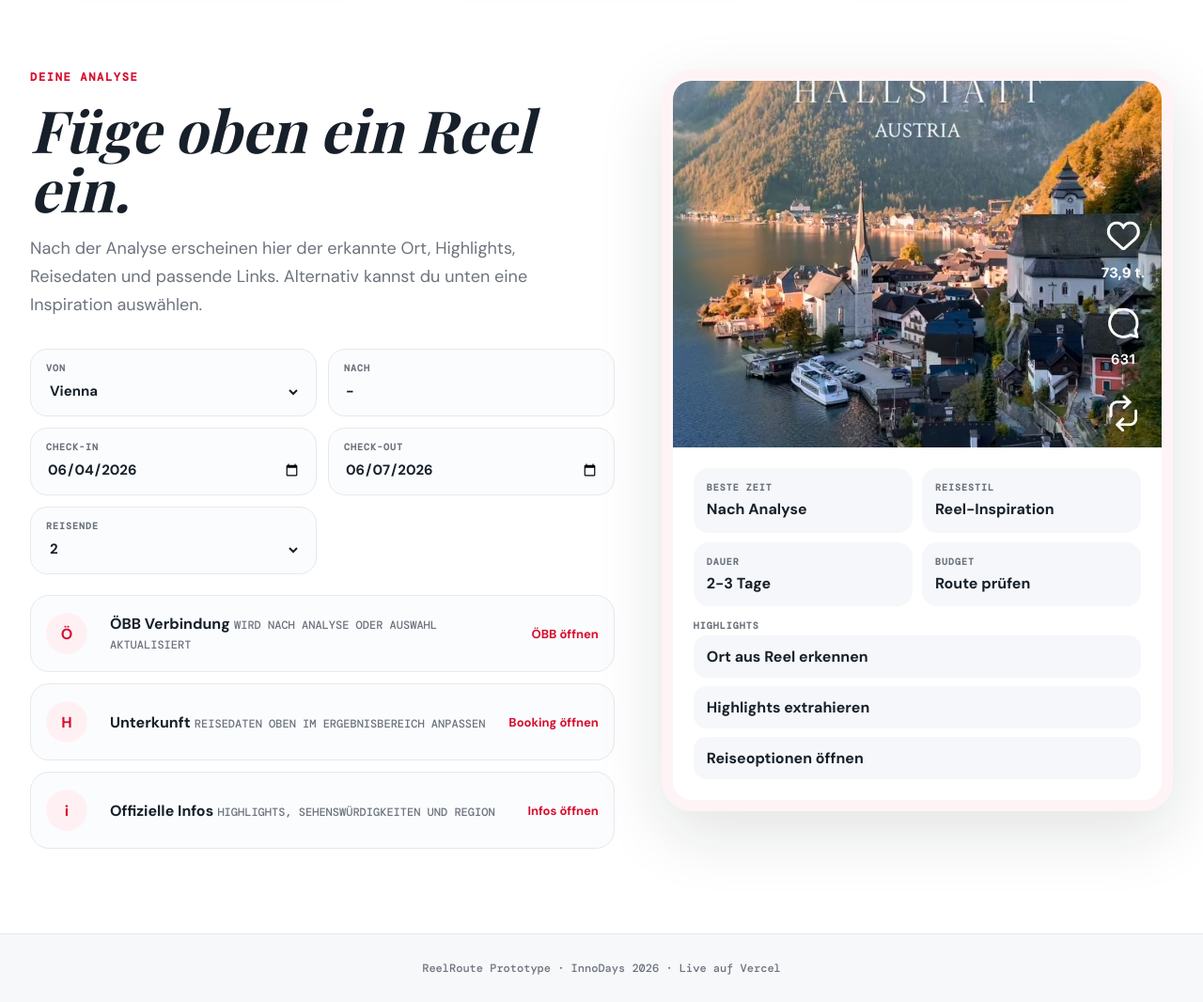
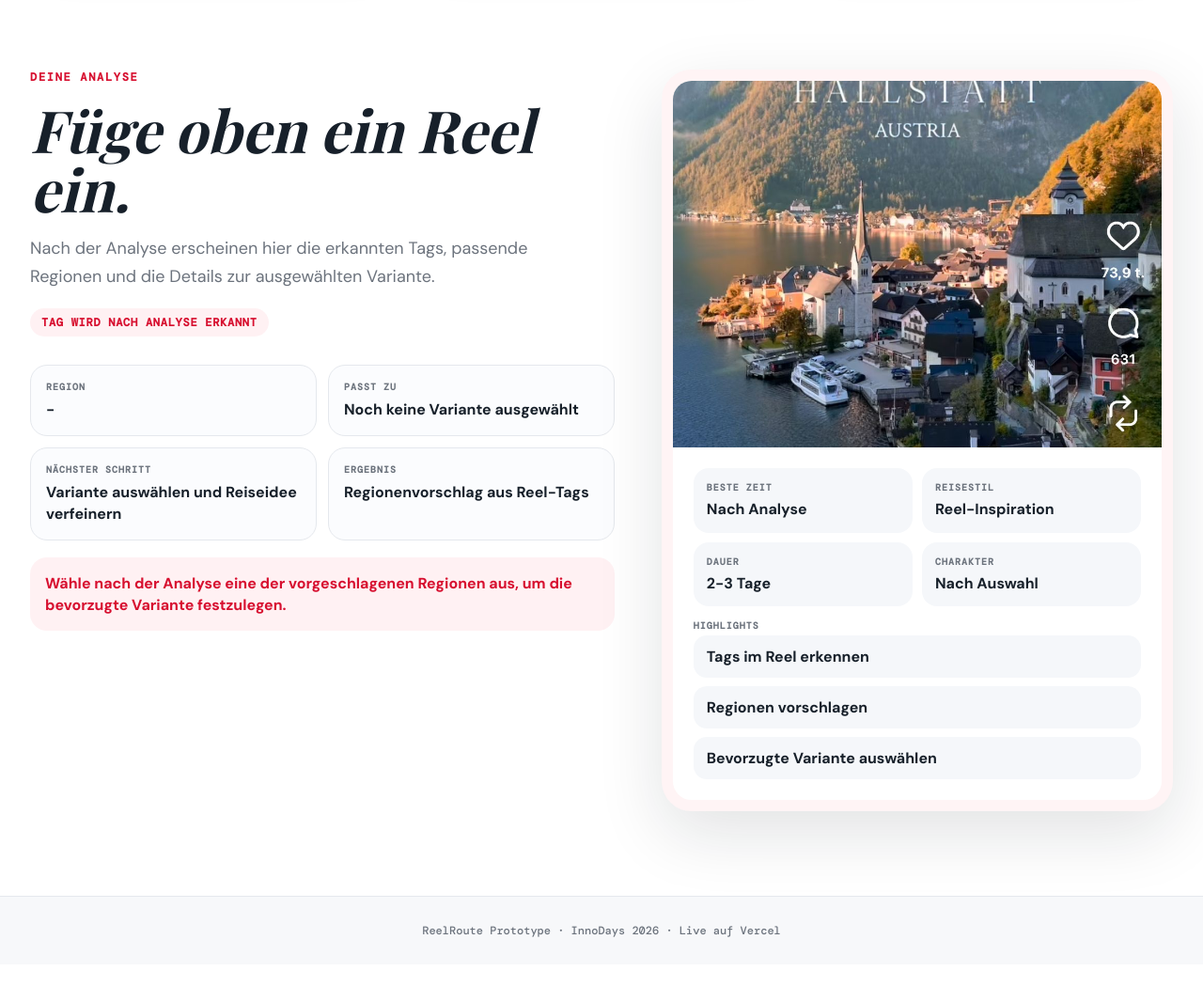
Before and after one commit to lw9015/reelroute, a Flask app: page / in a window 1280 px wide. Shown: the part 1809-2875 px from the top of the page at 94% size. After the commit the page ends 2806 px from the top, so only its background shows below. Run offline with Flask 3, Linux system fonts and the light colour scheme; some web fonts are replaced.

Commit message:
Remove booking links from recommendation flow

```diff
--- a/app.py
+++ b/app.py
@@ -386,15 +386,8 @@ def analyze_reel(url, data=None):
                 unique.append(loc)
         result["locations"] = unique[:5]
 
-        # Schritt 5: ÖBB + Hotel + austria.info
-        result["steps"].append("trip")
-        if result["locations"]:
-            top = result["locations"][0]["name"]
-            origin_city = data.get("origin", "Zürich HB")
-            result["oebb"] = get_oebb_connections(origin_city, top + " Hbf")
-            result["hotel"] = get_hotels(top)
-            result["austria_info"] = get_austria_info(top)
-            result["skyscanner"] = get_skyscanner(top, data.get("origin", "Zürich"))
+        # Schritt 5: Vorschlagsgrundlage für das Frontend bereitstellen
+        result["steps"].append("recommendations")
 
     result["processing_ms"] = int((time.time() - t0) * 1000)
     return result
--- a/templates/index.html
+++ b/templates/index.html
@@ -272,76 +272,37 @@ h1 {
   font-size: 18px;
   line-height: 1.65;
 }
-.form-grid {
-  margin: 32px 0 22px;
+.variant-grid {
+  margin-top: 30px;
   display: grid;
   grid-template-columns: repeat(2, minmax(0, 1fr));
   gap: 12px;
 }
-.field {
-  min-height: 72px;
+.variant-box {
   border: 1px solid var(--line);
   border-radius: 18px;
-  padding: 13px 16px;
+  padding: 16px;
   background: #fbfcfe;
 }
-.field label {
-  display: block;
-  margin-bottom: 7px;
+.variant-label {
   color: var(--muted);
   font: 700 10px "DM Mono", monospace;
   letter-spacing: 0.1em;
   text-transform: uppercase;
 }
-.field input, .field select {
-  width: 100%;
-  border: 0;
-  outline: 0;
-  background: transparent;
-  color: var(--ink);
-  font: 700 15px "DM Sans", sans-serif;
+.variant-value {
+  margin-top: 7px;
+  font-weight: 700;
+  line-height: 1.4;
 }
-.booking-list {
-  display: grid;
-  gap: 12px;
-}
-.booking-card {
-  display: grid;
-  grid-template-columns: 54px 1fr auto;
-  gap: 14px;
-  align-items: center;
-  min-height: 82px;
-  padding: 14px 16px;
-  border: 1px solid var(--line);
-  border-radius: 20px;
-  background: #fbfcfe;
-  text-decoration: none;
-}
-.booking-icon {
-  width: 44px;
-  height: 44px;
-  border-radius: 999px;
-  display: grid;
-  place-items: center;
+.selection-note {
+  margin-top: 18px;
+  border-radius: 18px;
   background: var(--red-soft);
   color: var(--red);
+  padding: 16px;
   font-weight: 700;
-}
-.booking-name {
-  font-size: 16px;
-  font-weight: 700;
-}
-.booking-meta {
-  margin-top: 4px;
-  color: var(--muted);
-  font: 500 12px "DM Mono", monospace;
-  text-transform: uppercase;
-}
-.booking-link {
-  color: var(--red);
-  font-weight: 700;
-  white-space: nowrap;
-  font-size: 13px;
+  line-height: 1.45;
 }
 .detail-panel {
   border-radius: 32px;
@@ -454,9 +415,7 @@ footer {
 @media (max-width: 640px) {
   .hero { padding: 36px 18px 20px; }
   .destination-wrap, .trip-section { padding-left: 18px; padding-right: 18px; }
-  .form-grid, .fact-grid, .url-row { grid-template-columns: 1fr; }
-  .booking-card { grid-template-columns: 46px 1fr; }
-  .booking-link { grid-column: 2; }
+  .variant-grid, .fact-grid, .url-row { grid-template-columns: 1fr; }
 }
 </style>
 </head>
@@ -507,65 +466,26 @@ footer {
         <h2 class="trip-title" id="tripTitle">Wähle oben einen Ort aus.</h2>
         <p class="trip-copy" id="tripCopy">Danach erscheinen hier die wichtigsten Informationen und buchbare Optionen.</p>
 
-        <div class="form-grid">
-          <div class="field">
-            <label for="originCity">Von</label>
-            <select id="originCity">
-              <option>Vienna</option>
-              <option>Zürich</option>
-              <option>Berlin</option>
-              <option>München</option>
-            </select>
+        <div class="tag-row" id="selectedTags" style="justify-content:flex-start"></div>
+        <div class="variant-grid">
+          <div class="variant-box">
+            <div class="variant-label">Region</div>
+            <div class="variant-value" id="selectedRegion">-</div>
           </div>
-          <div class="field">
-            <label for="destinationName">Nach</label>
-            <input id="destinationName" type="text" readonly value="-">
+          <div class="variant-box">
+            <div class="variant-label">Passt zu</div>
+            <div class="variant-value" id="selectedFit">-</div>
           </div>
-          <div class="field">
-            <label for="checkIn">Check-in</label>
-            <input id="checkIn" type="date">
+          <div class="variant-box">
+            <div class="variant-label">Nächster Schritt</div>
+            <div class="variant-value">Variante auswählen und Reiseidee verfeinern</div>
           </div>
-          <div class="field">
-            <label for="checkOut">Check-out</label>
-            <input id="checkOut" type="date">
-          </div>
-          <div class="field">
-            <label for="travelers">Reisende</label>
-            <select id="travelers">
-              <option>1</option>
-              <option selected>2</option>
-              <option>3</option>
-              <option>4</option>
-            </select>
+          <div class="variant-box">
+            <div class="variant-label">Ergebnis</div>
+            <div class="variant-value">Regionenvorschlag aus Reel-Tags</div>
           </div>
         </div>
-
-        <div class="booking-list">
-          <a class="booking-card" id="trainLink" href="https://fahrplan.oebb.at/webapp/#!P%7CTP!H%7C693665" target="_blank">
-            <span class="booking-icon">Ö</span>
-            <span>
-              <span class="booking-name" id="trainTitle">ÖBB Verbindung</span>
-              <span class="booking-meta" id="trainMeta">Abfahrt und Dauer werden nach Auswahl angezeigt</span>
-            </span>
-            <span class="booking-link">ÖBB öffnen</span>
-          </a>
-          <a class="booking-card" id="hotelLink" href="https://www.booking.com" target="_blank">
-            <span class="booking-icon">H</span>
-            <span>
-              <span class="booking-name" id="hotelTitle">Unterkunft</span>
-              <span class="booking-meta" id="hotelMeta">Booking.com Suche mit Reisedaten</span>
-            </span>
-            <span class="booking-link">Booking öffnen</span>
-          </a>
-          <a class="booking-card" id="infoLink" href="https://www.austria.info/de" target="_blank">
-            <span class="booking-icon">i</span>
-            <span>
-              <span class="booking-name" id="infoTitle">Offizielle Infos</span>
-              <span class="booking-meta">Highlights, Sehenswürdigkeiten und Region</span>
-            </span>
-            <span class="booking-link">Infos öffnen</span>
-          </a>
-        </div>
+        <div class="selection-note" id="selectionNote">Wähle eine der vorgeschlagenen Regionen aus, um die bevorzugte Variante festzulegen.</div>
       </div>
 
       <aside class="detail-panel">
@@ -585,7 +505,7 @@ footer {
               <div class="fact-value" id="duration">-</div>
             </div>
             <div class="fact">
-              <div class="fact-label">Budget</div>
+              <div class="fact-label">Charakter</div>
               <div class="fact-value" id="budget">-</div>
             </div>
           </div>
@@ -604,7 +524,6 @@ footer {
 
 <script>
 const imgBase = "{{ url_for('static', filename='examples/') }}";
-const OEBB_FAHRPLAN_URL = "https://fahrplan.oebb.at/webapp/#!P%7CTP!H%7C693665";
 const DESTINATIONS = {
   hallstatt: {
     region: "Salzkammergut",
@@ -615,11 +534,8 @@ const DESTINATIONS = {
     bestTime: "Frühling oder Herbst",
     style: "Wandern, See, Fotospots",
     duration: "2-3 Tage",
-    budget: "ab ca. 35 Euro Zug",
-    train: "4h 45min · 2 Umstiege · ab 35 Euro",
-    highlights: ["Hallstätter See", "Skywalk Aussichtsplattform", "Salzbergwerk Hallstatt"],
-    oebbTo: "Hallstatt",
-    infoUrl: "https://www.austria.info/de/reiseziele/orte/hallstatt"
+    budget: "Natur, Ruhe, Aussicht",
+    highlights: ["Hallstätter See", "Skywalk Aussichtsplattform", "Salzbergwerk Hallstatt"]
   },
   wien: {
     region: "Vienna",
@@ -630,11 +546,8 @@ const DESTINATIONS = {
     bestTime: "Ganzjährig",
     style: "Food, Kultur, Stadt",
     duration: "2-4 Tage",
-    budget: "ab ca. 39 Euro Zug",
-    train: "3h 58min · direkt · ab 39 Euro",
-    highlights: ["Naschmarkt Frühstück", "MuseumsQuartier", "Prater und Riesenrad"],
-    oebbTo: "Wien Hbf",
-    infoUrl: "https://www.austria.info/de/reiseziele/staedte/wien"
+    budget: "Urban, Kulinarik, Kultur",
+    highlights: ["Naschmarkt Frühstück", "MuseumsQuartier", "Prater und Riesenrad"]
   },
   salzburg: {
     region: "Salzburg",
@@ -645,11 +558,8 @@ const DESTINATIONS = {
     bestTime: "April bis Oktober",
     style: "Mountainbike, Motocross, Wandern, Berge",
     duration: "2-3 Tage",
-    budget: "ab ca. 29 Euro Zug",
-    train: "3h 20min · 1 Umstieg · ab 29 Euro",
-    highlights: ["Getreidegasse", "Festung Hohensalzburg", "Schloss Mirabell"],
-    oebbTo: "Salzburg Hbf",
-    infoUrl: "https://www.austria.info/de/reiseziele/staedte/salzburg"
+    budget: "Berge, Action, Altstadt",
+    highlights: ["Getreidegasse", "Festung Hohensalzburg", "Schloss Mirabell"]
   }
 };
 
@@ -686,7 +596,7 @@ function updateRecommendationHeader(tags = []) {
   document.getElementById("recommendationKicker").textContent = tags.length ? "Erkannte Tags" : "Empfohlene Regionen";
   document.getElementById("recommendationTitle").textContent = tags.length ? "Regionen passend zu deinem Reel." : "Regionen unter deinem Link.";
   document.getElementById("recommendationCopy").textContent = tags.length
-    ? "Diese Karten ordnen die erkannten Aktivitäten passenden österreichischen Regionen zu. Wähle eine Karte für Details und Buchungslinks."
+    ? "Diese Karten ordnen die erkannten Aktivitäten passenden österreichischen Regionen zu. Wähle eine Karte aus, um deine bevorzugte Variante festzulegen."
     : "Nach der Analyse erscheinen hier die Aktivitäts-Tags; die Karten bleiben direkt darunter als regionale Vorschläge.";
 }
 
@@ -705,29 +615,16 @@ function buildCards() {
   `).join("");
 }
 
-function toISO(date) {
-  return date.toISOString().slice(0, 10);
+function renderSelectedTags(tags = detectedActivities) {
+  const cleanTags = tags.length ? tags : ["tag wird nach analyse erkannt"];
+  document.getElementById("selectedTags").innerHTML = cleanTags.map(tag => `<span class="tag-chip">${tag}</span>`).join("");
 }
 
-function readableDate(value) {
-  if (!value) return "-";
-  return value.split("-").reverse().join(".");
-}
-
-function updateLinks(item) {
-  const origin = document.getElementById("originCity").value || "Vienna";
-  const checkIn = document.getElementById("checkIn").value;
-  const checkOut = document.getElementById("checkOut").value;
-  const travelers = document.getElementById("travelers").value || "2";
-  const hotelQuery = encodeURIComponent(item.name);
-  document.getElementById("trainLink").href = OEBB_FAHRPLAN_URL;
-  document.getElementById("hotelLink").href = `https://www.booking.com/search.html?ss=${hotelQuery}&checkin=${checkIn}&checkout=${checkOut}&group_adults=${travelers}`;
-  document.getElementById("infoLink").href = item.infoUrl;
-  document.getElementById("trainTitle").textContent = `ÖBB Railjet · ${origin} → ${item.name}`;
-  document.getElementById("trainMeta").textContent = `Abfahrt ${readableDate(checkIn)} · ${travelers} Reisende · ${item.train}`;
-  document.getElementById("hotelTitle").textContent = `Unterkunft in ${item.name}`;
-  document.getElementById("hotelMeta").textContent = `Hotel · ${travelers} Reisende · ${readableDate(checkIn)} → ${readableDate(checkOut)}`;
-  document.getElementById("infoTitle").textContent = `${item.name} entdecken`;
+function updateSelectionDetails(item) {
+  document.getElementById("selectedRegion").textContent = item.region;
+  document.getElementById("selectedFit").textContent = item.style;
+  document.getElementById("selectionNote").textContent = `${item.name} ist als bevorzugte Variante ausgewählt. Im nächsten Schritt kann diese Variante weiter verfeinert werden.`;
+  renderSelectedTags();
 }
 
 function renderDestination(shouldScroll = true) {
@@ -735,9 +632,8 @@ function renderDestination(shouldScroll = true) {
   document.querySelectorAll(".destination-card").forEach(card => card.classList.remove("active"));
   document.querySelector(`.destination-card[data-key="${selectedKey}"]`)?.classList.add("active");
   document.getElementById("tripKicker").textContent = `Ausgewählt · ${item.region}`;
-  document.getElementById("tripTitle").textContent = `${item.name} in einem Tap buchen.`;
+  document.getElementById("tripTitle").textContent = `${item.name} als Variante auswählen.`;
   document.getElementById("tripCopy").textContent = item.copy;
-  document.getElementById("destinationName").value = item.name;
   document.getElementById("detailImage").src = item.image;
   document.getElementById("detailImage").alt = item.name;
   document.getElementById("bestTime").textContent = item.bestTime;
@@ -745,7 +641,7 @@ function renderDestination(shouldScroll = true) {
   document.getElementById("duration").textContent = item.duration;
   document.getElementById("budget").textContent = item.budget;
   document.getElementById("highlightList").innerHTML = item.highlights.map(highlight => `<div class="highlight">${highlight}</div>`).join("");
-  updateLinks(item);
+  updateSelectionDetails(item);
   if (shouldScroll) document.getElementById("tripSection").scrollIntoView({ behavior: "smooth", block: "start" });
 }
 
@@ -758,23 +654,18 @@ function renderEmptyTrip() {
   document.querySelectorAll(".destination-card").forEach(card => card.classList.remove("active"));
   document.getElementById("tripKicker").textContent = "Deine Analyse";
   document.getElementById("tripTitle").textContent = "Füge oben ein Reel ein.";
-  document.getElementById("tripCopy").textContent = "Nach der Analyse erscheinen hier der erkannte Ort, Highlights, Reisedaten und passende Links. Alternativ kannst du unten eine Inspiration auswählen.";
-  document.getElementById("destinationName").value = "-";
+  document.getElementById("tripCopy").textContent = "Nach der Analyse erscheinen hier die erkannten Tags, passende Regionen und die Details zur ausgewählten Variante.";
   document.getElementById("detailImage").src = DESTINATIONS.hallstatt.image;
   document.getElementById("detailImage").alt = "ReelRoute Reisevorschau";
   document.getElementById("bestTime").textContent = "Nach Analyse";
   document.getElementById("travelStyle").textContent = "Reel-Inspiration";
   document.getElementById("duration").textContent = "2-3 Tage";
-  document.getElementById("budget").textContent = "Route prüfen";
-  document.getElementById("highlightList").innerHTML = ["Ort aus Reel erkennen", "Highlights extrahieren", "Reiseoptionen öffnen"].map(highlight => `<div class="highlight">${highlight}</div>`).join("");
-  document.getElementById("trainTitle").textContent = "ÖBB Verbindung";
-  document.getElementById("trainMeta").textContent = "Wird nach Analyse oder Auswahl aktualisiert";
-  document.getElementById("hotelTitle").textContent = "Unterkunft";
-  document.getElementById("hotelMeta").textContent = "Reisedaten oben im Ergebnisbereich anpassen";
-  document.getElementById("infoTitle").textContent = "Offizielle Infos";
-  document.getElementById("trainLink").href = OEBB_FAHRPLAN_URL;
-  document.getElementById("hotelLink").href = "https://www.booking.com";
-  document.getElementById("infoLink").href = "https://www.austria.info/de";
+  document.getElementById("budget").textContent = "Nach Auswahl";
+  document.getElementById("highlightList").innerHTML = ["Tags im Reel erkennen", "Regionen vorschlagen", "Bevorzugte Variante auswählen"].map(highlight => `<div class="highlight">${highlight}</div>`).join("");
+  document.getElementById("selectedRegion").textContent = "-";
+  document.getElementById("selectedFit").textContent = "Noch keine Variante ausgewählt";
+  document.getElementById("selectionNote").textContent = "Wähle nach der Analyse eine der vorgeschlagenen Regionen aus, um die bevorzugte Variante festzulegen.";
+  renderSelectedTags([]);
   updateRecommendationHeader([]);
 }
 
@@ -791,34 +682,22 @@ function renderAnalyzedDestination(data) {
   const name = loc?.name || "Erkannter Ort";
   const display = loc?.display || "Aus deinem Reel analysiert";
   const hashtags = data.hashtags || [];
-  const highlights = data.austria_info?.items?.length
-    ? data.austria_info.items.slice(0, 3).map(item => item.name)
-    : [display, "Lokale Highlights entdecken", "Route und Unterkunft prüfen"];
+  const highlights = [display, "Passende Region auswählen", "Variante für den nächsten Schritt festlegen"];
 
   selectedKey = "";
   document.querySelectorAll(".destination-card").forEach(card => card.classList.remove("active"));
   document.getElementById("tripKicker").textContent = `Analyse · ${data.platform || "Reel"}`;
   document.getElementById("tripTitle").textContent = `${name} aus deinem Reel erkannt.`;
-  document.getElementById("tripCopy").textContent = data.caption || data.transcript || "Der Link wurde analysiert. Unten findest du die wichtigsten Reise-Optionen für den erkannten Ort.";
-  document.getElementById("destinationName").value = name;
+  document.getElementById("tripCopy").textContent = data.caption || data.transcript || "Der Link wurde analysiert. Wähle nun eine der vorgeschlagenen Regionen als bevorzugte Variante aus.";
   document.getElementById("bestTime").textContent = "Je nach Saison prüfen";
   document.getElementById("travelStyle").textContent = hashtags.slice(0, 2).join(", ") || "Reel-Inspiration";
   document.getElementById("duration").textContent = "2-3 Tage";
-  document.getElementById("budget").textContent = data.oebb?.price_from || "Route prüfen";
+  document.getElementById("budget").textContent = "Aus Reel abgeleitet";
   document.getElementById("highlightList").innerHTML = highlights.map(highlight => `<div class="highlight">${highlight}</div>`).join("");
-
-  const origin = document.getElementById("originCity").value || "Vienna";
-  const checkIn = document.getElementById("checkIn").value;
-  const checkOut = document.getElementById("checkOut").value;
-  const travelers = document.getElementById("travelers").value || "2";
-  document.getElementById("trainLink").href = data.oebb?.booking_url || OEBB_FAHRPLAN_URL;
-  document.getElementById("hotelLink").href = data.hotel?.url || `https://www.booking.com/search.html?ss=${encodeURIComponent(name)}&checkin=${checkIn}&checkout=${checkOut}&group_adults=${travelers}`;
-  document.getElementById("infoLink").href = data.austria_info?.search_url || `https://www.google.com/search?q=${encodeURIComponent(name + " austria.info")}`;
-  document.getElementById("trainTitle").textContent = `ÖBB · ${origin} → ${name}`;
-  document.getElementById("trainMeta").textContent = `${data.oebb?.duration || "Dauer prüfen"} · ${data.oebb?.price_from || "Preis prüfen"}`;
-  document.getElementById("hotelTitle").textContent = data.hotel?.label || `Unterkunft in ${name}`;
-  document.getElementById("hotelMeta").textContent = `Hotel · ${travelers} Reisende · ${readableDate(checkIn)} → ${readableDate(checkOut)}`;
-  document.getElementById("infoTitle").textContent = `${name} entdecken`;
+  document.getElementById("selectedRegion").textContent = display;
+  document.getElementById("selectedFit").textContent = detectedActivities.length ? detectedActivities.join(", ") : "Aus Reel-Inhalt abgeleitet";
+  document.getElementById("selectionNote").textContent = `${name} wurde aus dem Reel erkannt. Wähle oben eine passende Regionenkachel als bevorzugte Variante.`;
+  renderSelectedTags();
   document.getElementById("tripSection").scrollIntoView({ behavior: "smooth", block: "start" });
 }
 
@@ -835,7 +714,7 @@ async function analyze() {
     const res = await fetch("/analyze", {
       method: "POST",
       headers: { "Content-Type": "application/json" },
-      body: JSON.stringify({ url, origin: document.getElementById("originCity").value })
+      body: JSON.stringify({ url })
     });
     const data = await res.json();
     if (data.error) throw new Error(data.error);
@@ -853,11 +732,11 @@ async function analyze() {
       selectedKey = key;
       buildCards();
       renderDestination(true);
-      status.textContent = `Erkannt: ${DESTINATIONS[key].name}. Die passenden Reiseinfos sind unten geöffnet.`;
+      status.textContent = `Erkannt: ${DESTINATIONS[key].name}. Die passenden Vorschläge sind geöffnet.`;
     } else {
       buildCards();
       renderAnalyzedDestination(data);
-      status.textContent = "Analyse abgeschlossen. Die wichtigsten Infos aus deinem Reel sind unten geöffnet.";
+      status.textContent = "Analyse abgeschlossen. Die erkannten Tags und Vorschläge sind geöffnet.";
     }
   } catch (err) {
     status.style.display = "none";
@@ -869,19 +748,8 @@ async function analyze() {
 }
 
 document.addEventListener("DOMContentLoaded", () => {
-  const start = new Date();
-  start.setDate(start.getDate() + 14);
-  const end = new Date(start);
-  end.setDate(end.getDate() + 3);
-  document.getElementById("checkIn").value = toISO(start);
-  document.getElementById("checkOut").value = toISO(end);
   buildCards();
   renderEmptyTrip();
-  ["originCity", "checkIn", "checkOut", "travelers"].forEach(id => {
-    document.getElementById(id).addEventListener("change", () => {
-      if (DESTINATIONS[selectedKey]) updateLinks(DESTINATIONS[selectedKey]);
-    });
-  });
   document.getElementById("url").addEventListener("keydown", event => {
     if (event.key === "Enter") analyze();
   });
```
